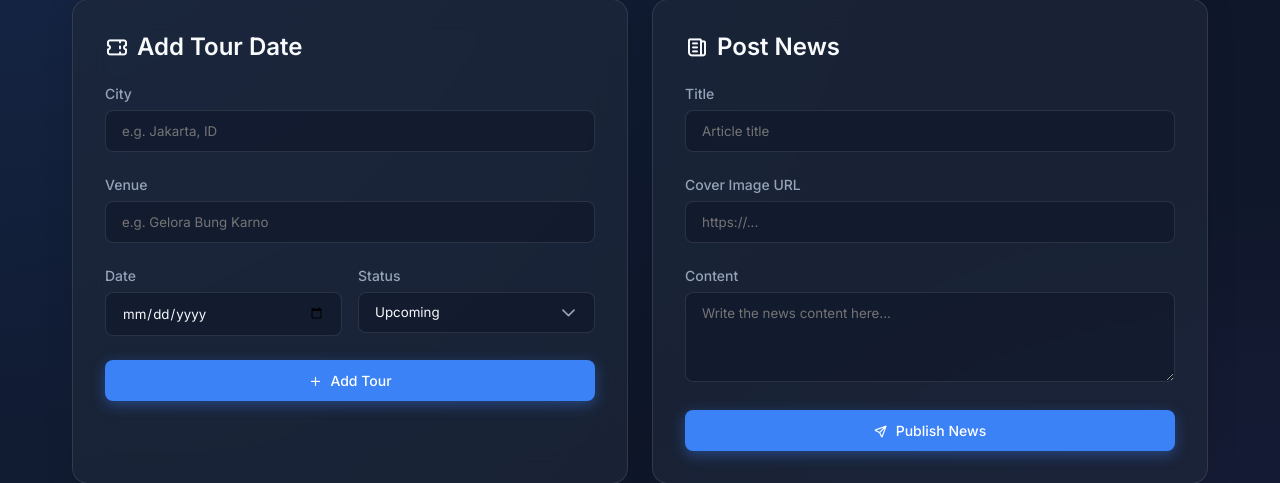
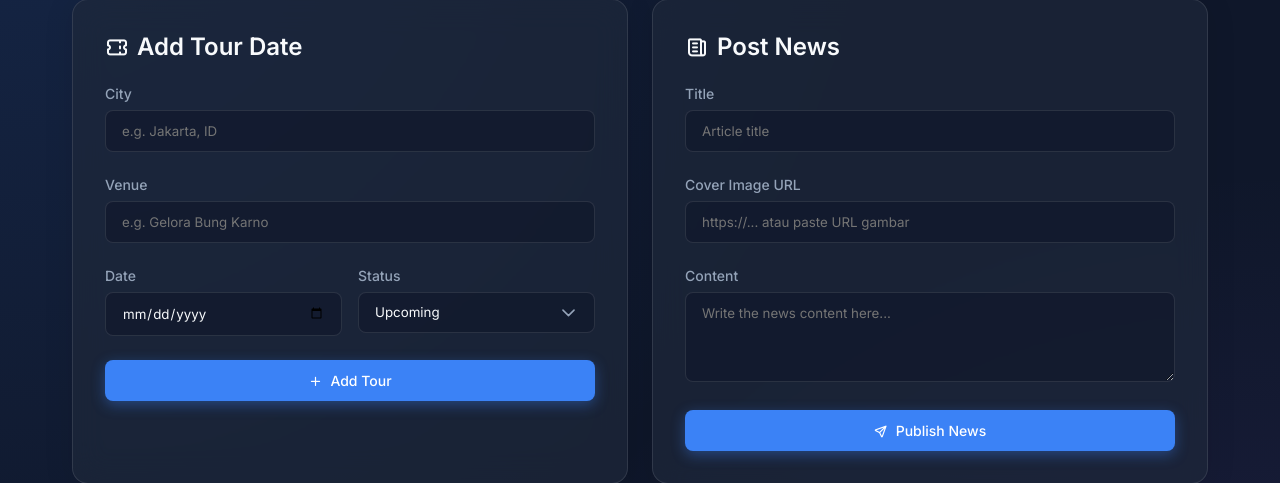
Before and after one commit to jibriljudexx7/web_uas, a PHP site: page /views/dashboard.php in a window 1280 px wide. Shown: the part 203-686 px from the top of the page. Run offline with PHP 8.4, Linux system fonts and the light colour scheme.

Commit message:
fix: change image_url to MEDIUMTEXT to support large image data

```diff
--- a/web-dinamis/database/init.sql
+++ b/web-dinamis/database/init.sql
@@ -15,7 +15,7 @@ CREATE TABLE IF NOT EXISTS news (
     id INT AUTO_INCREMENT PRIMARY KEY,
     title VARCHAR(200) NOT NULL,
     content TEXT NOT NULL,
-    image_url VARCHAR(255) DEFAULT NULL,
+    image_url MEDIUMTEXT DEFAULT NULL,
     created_at TIMESTAMP DEFAULT CURRENT_TIMESTAMP
 );
 
--- a/web-dinamis/src/views/dashboard.php
+++ b/web-dinamis/src/views/dashboard.php
@@ -53,7 +53,7 @@
             </div>
             <div class="form-group">
                 <label class="form-label">Cover Image URL</label>
-                <input type="url" name="image_url" class="form-control" placeholder="https://...">
+                <input type="text" name="image_url" class="form-control" placeholder="https://... atau paste URL gambar">
             </div>
             <div class="form-group">
                 <label class="form-label">Content</label>
```
